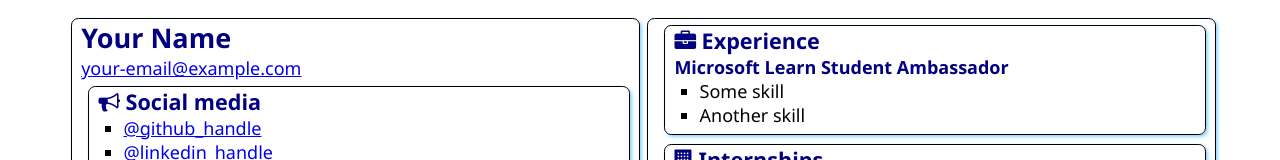
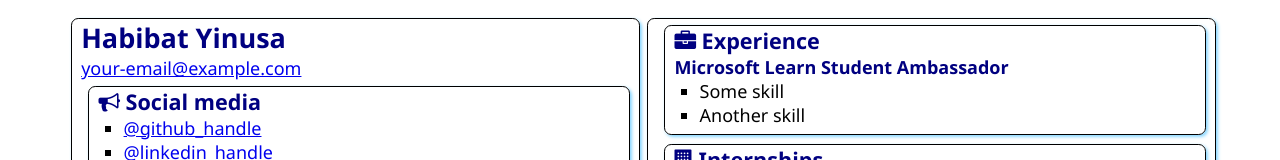
Before and after one commit to Habibat-Yinusa/SATechnicalOnboarding, a plain HTML site: page src/index.html in a window 1280 px wide. Shown: the top 160 px of the page. Drawn offline with Linux system fonts and the light colour scheme.

Commit message:
Added my name
I changed the placeholder for name from 'Your Name' to 'Habibat Yinusa'.

```diff
--- a/src/index.html
+++ b/src/index.html
@@ -12,7 +12,7 @@
 <body>
     <main>
         <article class="box">
-            <h1>Your Name</h1>
+            <h1>Habibat Yinusa</h1>
             <div><a href="mailto:your.email@example.com">your-email@example.com</a></div>
 
             <section class="box">
```
